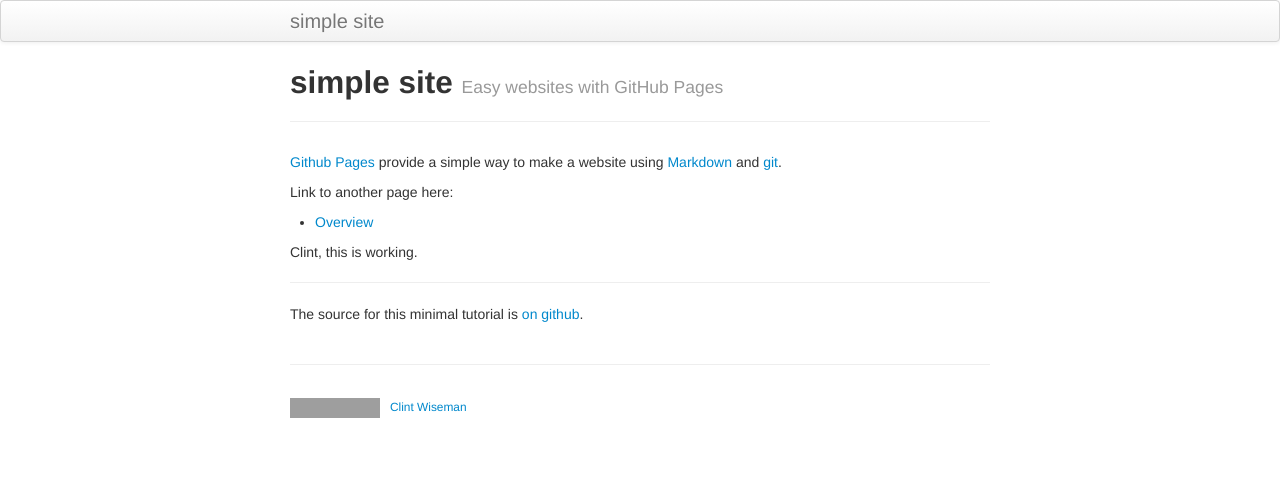
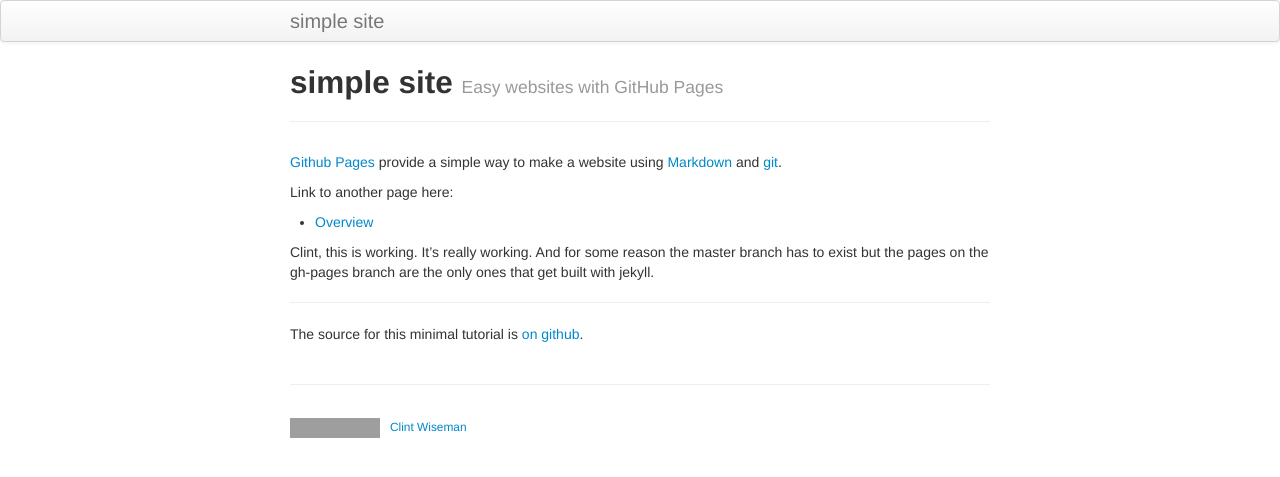
Before and after one commit to wisecg/wisecg.github.io, a Jekyll site: the page built from index.md, in a window 1280 px wide. Shown: the top 477 px of the page. Built offline with Jekyll 4.4.1, drawn with Linux system fonts in a browser that asks for light colours; grey boxes are pictures that could not be loaded.

Commit message:
another note

```diff
--- a/index.md
+++ b/index.md
@@ -14,6 +14,7 @@ Link to another page here:
 - [Overview](pages/overview.html)
 
 Clint, this is working.
+It's really working.  And for some reason the master branch has to exist but the pages on the gh-pages branch are the only ones that get built with jekyll.
 
 ---
 
```
